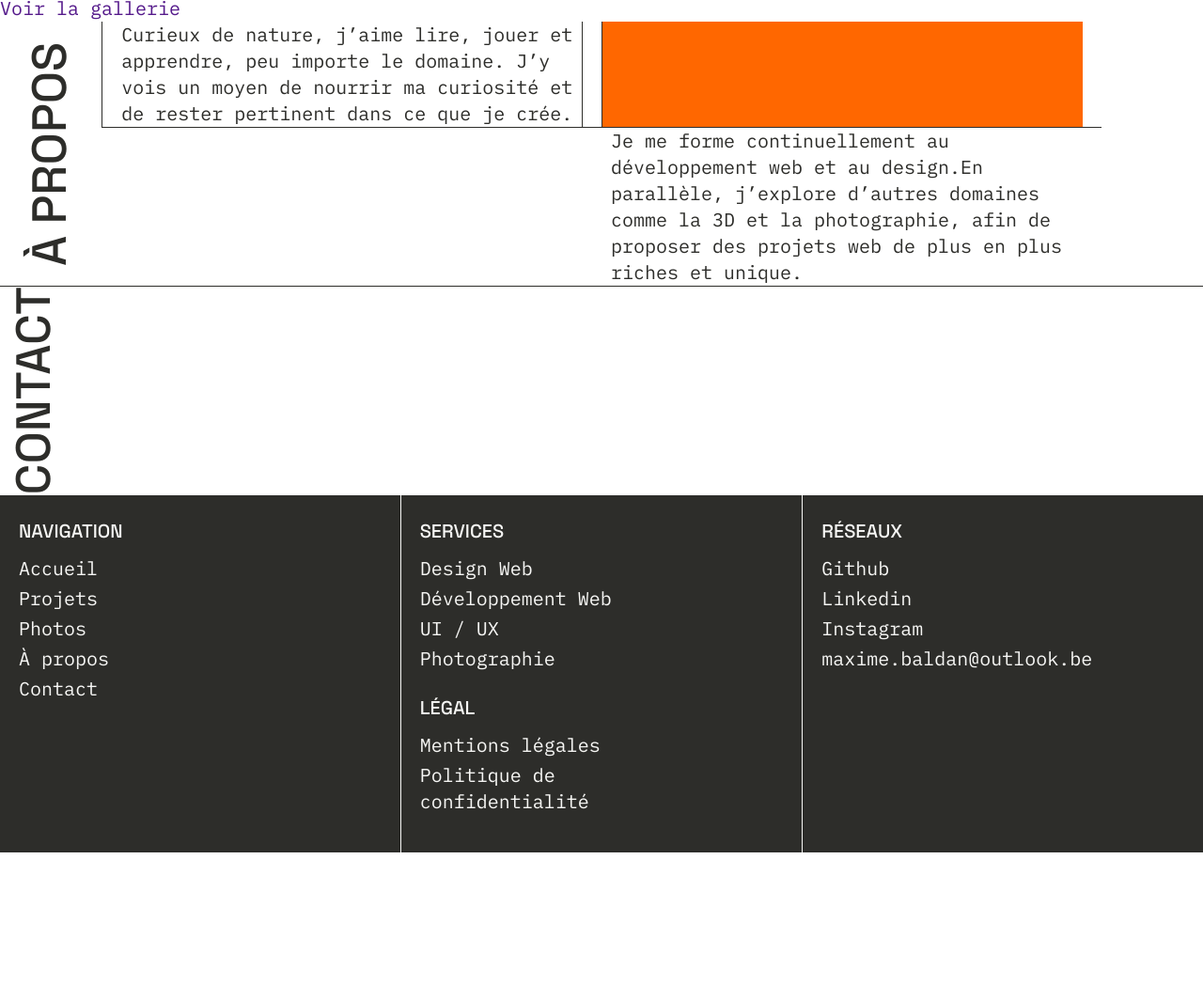
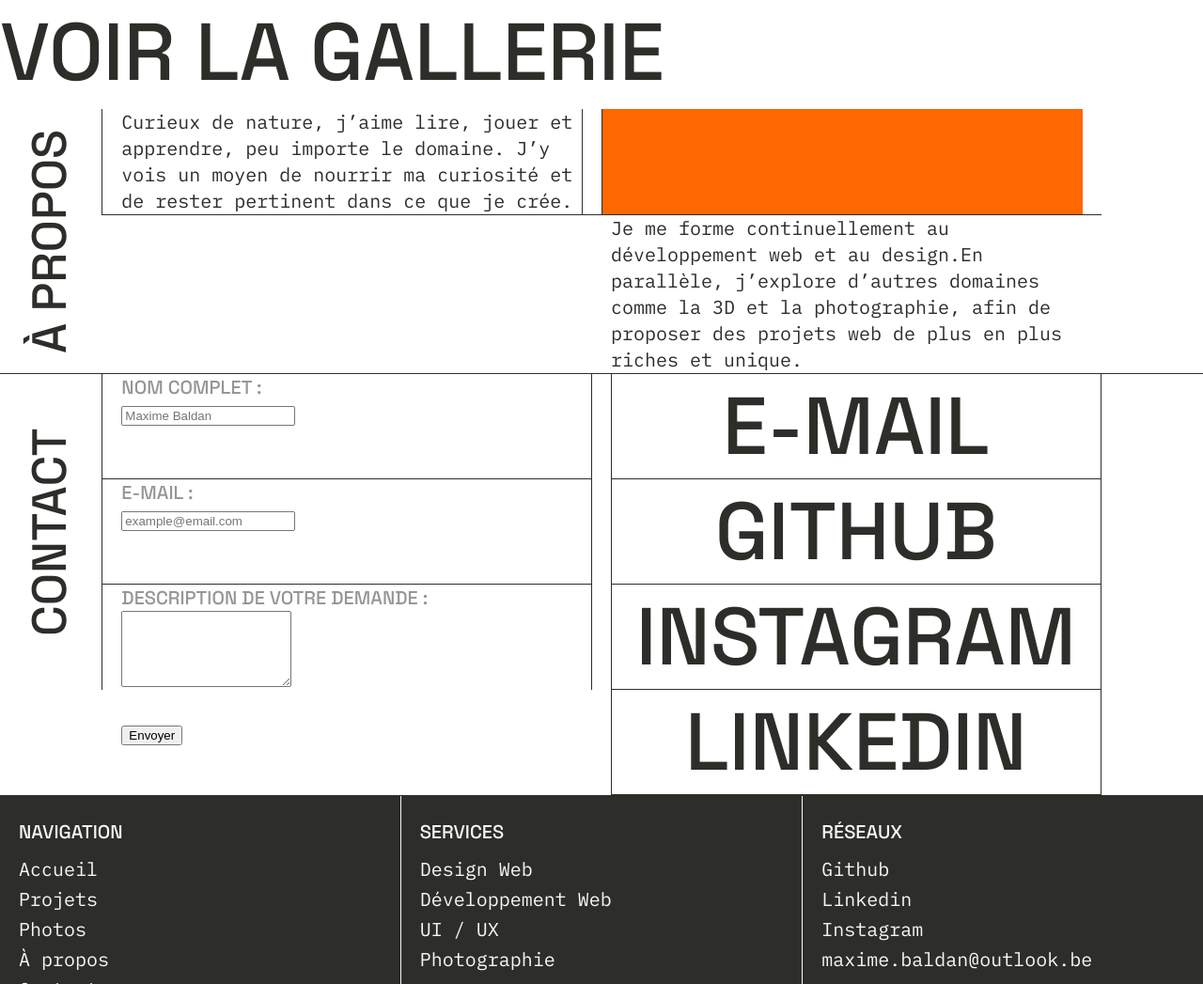
Before and after one commit to marnaroxwd/portfolio-2026, a plain HTML site: page index.html in a window 1280 px wide. Shown: the part 1333-2380 px from the top of the page at 94% size. Before the commit the page ends 2240 px from the top, so only its background shows below. Drawn offline with nearby package versions, Linux system fonts and the light colour scheme.

Commit message:
Commencement de contact

```diff
--- a/assets/styles/layout/_about.scss
+++ b/assets/styles/layout/_about.scss
@@ -6,7 +6,7 @@
     border-bottom: solid 1px $color-text;
 
     &__subtitle{
-         grid-column: 1/2;
+         grid-column: 1/1;
          grid-row: 1/3;
     }
     &__upper{
--- /dev/null
+++ b/assets/styles/layout/_contact.scss
@@ -0,0 +1,79 @@
+.contact{
+    display: grid;
+    grid-template-columns: repeat(12, 1fr);
+    grid-template-rows: repeat(4, 112px);
+    grid-column-gap: 20px;
+    grid-row-gap: 0px;
+    border-bottom: solid 1px $color-text;
+    &__subtitle{
+        grid-column: 1/1;
+        grid-row: 1/4;
+    }
+    &__list{
+        grid-row: 1 / 5;
+        grid-column: 7/12;
+        display: grid;
+        grid-template-columns: repeat(5, 1fr);
+        grid-template-rows: repeat(4, 112px);
+
+    }
+    &__el{
+        display: flex;
+        justify-content: center;
+        align-items: center;
+        border: solid 1px $text-color;
+        border-top: none;
+    }
+    &__link{
+        line-height: 1  ;
+    }
+    &__form{
+        grid-column: 2/7;
+        grid-row: 1/4;
+        display: grid;
+        grid-template-columns: repeat(5, 1fr);
+        grid-template-rows: repeat(4, 112px);
+        grid-column-gap: 20px;
+        grid-row-gap: 0px;
+        border-left: solid 1px $text-color;
+        border-right: solid 1px $text-color;
+    }
+}
+
+.t1{
+    grid-column: 1/6;
+    grid-row: 1/2;
+}
+.t2{
+    grid-column: 1/6;
+    grid-row: 2/3;
+}
+.t3{
+    grid-column: 1/6;
+    grid-row: 3/4;
+}
+.t4{
+    grid-column: 1/6;
+    grid-row: 4/5;
+}
+
+.form{
+
+    &__name{
+        grid-column: 1/6;
+        grid-row: 1;
+        padding-left: 20px;
+        border-bottom: solid 1px $text-color;
+    }
+    &__mail{
+        grid-column: 1/6;
+        grid-row: 2;
+        padding-left: 20px;
+        border-bottom: solid 1px $text-color;
+    }
+    &__description{
+        grid-column: 1/6;
+        grid-row: 3/4;
+        padding-left: 20px;
+    }
+}
--- a/assets/styles/layout/_main.scss
+++ b/assets/styles/layout/_main.scss
@@ -0,0 +1,16 @@
+.body__link{
+    font-family: $font-family-heading;
+    font-weight: $font-weight-medium;
+    font-size: 86px;
+    color: $text-color;
+    text-transform: uppercase;
+}
+label{
+    font-family: $font-family-heading;
+    font-weight: $font-weight-medium;
+    font-size: 20px;
+    text-transform: uppercase;
+    color: $color-text;
+    opacity: 50%;
+
+}
--- a/assets/styles/styles.scss
+++ b/assets/styles/styles.scss
@@ -11,3 +11,4 @@
 @import './layout/about';
 @import './layout/contact';
 @import './layout/footer';
+@import './layout/main'
--- a/index.html
+++ b/index.html
@@ -109,7 +109,7 @@
                 <!-- Galerie de photos -->
 
             </div>
-            <a href="">Voir la gallerie</a>
+            <a class="body__link" href="">Voir la gallerie</a>
         </section>
         <section id="about" class="about">
             <h2 class="subtitle about__subtitle">À propos</h2>
@@ -129,7 +129,33 @@
             </div>
         </section>
         <section id="contact" class="contact">
-            <h2 class="subtitle">Contact</h2>
+            <h2 class="subtitle contact__subtitle">Contact</h2>
+
+            <form class="contact__form" action="#" method="post">
+                <div class="form__name">
+                    <label for="fullname">Nom complet :</label><br>
+                    <input type="text" id="fullname" name="fullname" placeholder="Maxime Baldan" required>
+                </div>
+
+                <div class="form__mail">
+                    <label for="email">E-Mail :</label><br>
+                    <input type="email" id="email" name="email" placeholder="example@email.com" required><br><br>
+                </div>
+
+                <div class="form__description">
+                    <label for="description">Description de votre demande :</label><br>
+                    <textarea id="description" name="description" rows="5" required></textarea><br><br>
+
+                    <button type="submit">Envoyer</button>
+                </div>
+
+            </form>
+            <ul class="contact__list">
+                <li class="contact__el t1 "><a class="body__link contact__link" href="mailto:maxime.baldan@outlook.be">E-mail</a></li>
+                <li class="contact__el t2"><a class="body__link contact__link" target="_blank" href="https://github.com/marnaroxwd">Github</a></li>
+                <li class="contact__el t3 "><a class="body__link contact__link" target="_blank" href="https://www.instagram.com/marnarox.dwt/">Instagram</a></li>
+                <li class="contact__el t4"><a class="body__link contact__link" target="_blank" href="www.linkedin.com/in/maxime-baldan">Linkedin</a></li>
+            </ul>
         </section>
     </main>
     <footer class="footer">
```
Also changed, not shown: assets/styles/styles.css, 1 other file.
